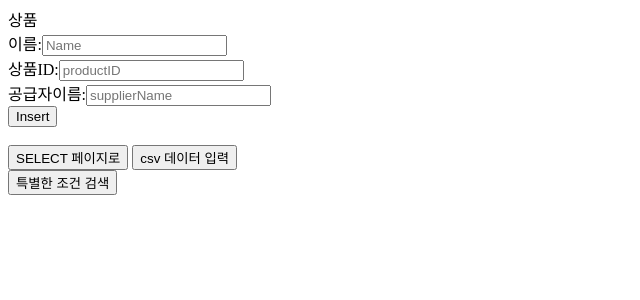
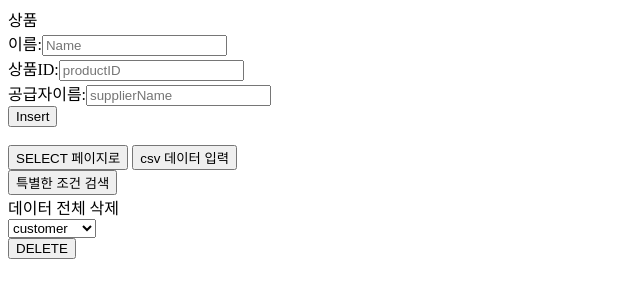
Before and after one commit to SangWonKo/DB_Assignment, a Flask app: page / in a window 1280 px wide. Shown: the part 423-723 px from the top of the page, without its empty margins (0-640 px from the left). Run offline with Flask 2, Linux system fonts and the light colour scheme.

Commit message:
add delete

```diff
--- a/DB_Assignment2/main.py
+++ b/DB_Assignment2/main.py
@@ -223,5 +223,26 @@ def a():
 
     return render_template('searchA.html', result = row)
 
+@app.route('/delete', methods=['GET', 'POST'])
+def delete():
+    db = pymysql.connect(
+        user='root',
+        passwd='1234',
+        host='54.180.147.13',
+        db='db_assignment',
+        charset='utf8'
+    )
+    cursor = db.cursor(pymysql.cursors.DictCursor)
+    if request.method == 'POST':
+        table_info = request.form
+        table = table_info['table']
+
+    query = "TRUNCATE %s" % (table)
+    cursor.execute(query)
+
+    db.commit()
+
+    return render_template('index.html')
+
 if __name__ == '__main__':
     app.run('0.0.0.0', debug=True)
--- a/DB_Assignment2/templates/index.html
+++ b/DB_Assignment2/templates/index.html
@@ -45,9 +45,22 @@
     </form><br>
 
     <button type="button" onclick="location.href='/select'">SELECT 페이지로</button>
-    <button type="button" onclick="location.href='/csv'" onclick="alert('csv 입력 성공')">csv 데이터 입력</button><br>
+    <button type="submit" onclick="location.href='/csv'; alert('csv 입력 성공')">csv 데이터 입력</button><br>
 
-    <button type="button" onclick="location.href='/search'">특별한 조건 검색</button>
+    <button type="button" onclick="location.href='/search'">특별한 조건 검색</button><br>
+
+    <form action="/delete" method="POST">
+        <label>데이터 전체 삭제</label><br>
+            <select id="table" name="table">
+                <option value="customer">customer</option>
+                <option value="transaction">transaction</option>
+                <option value="product">product</option>
+            </select><br>
+        </label>
+        <button type="submit" onclick="alert('delete 성공')">DELETE</button>
+
+
+    </form><br>
 
 
 
```
